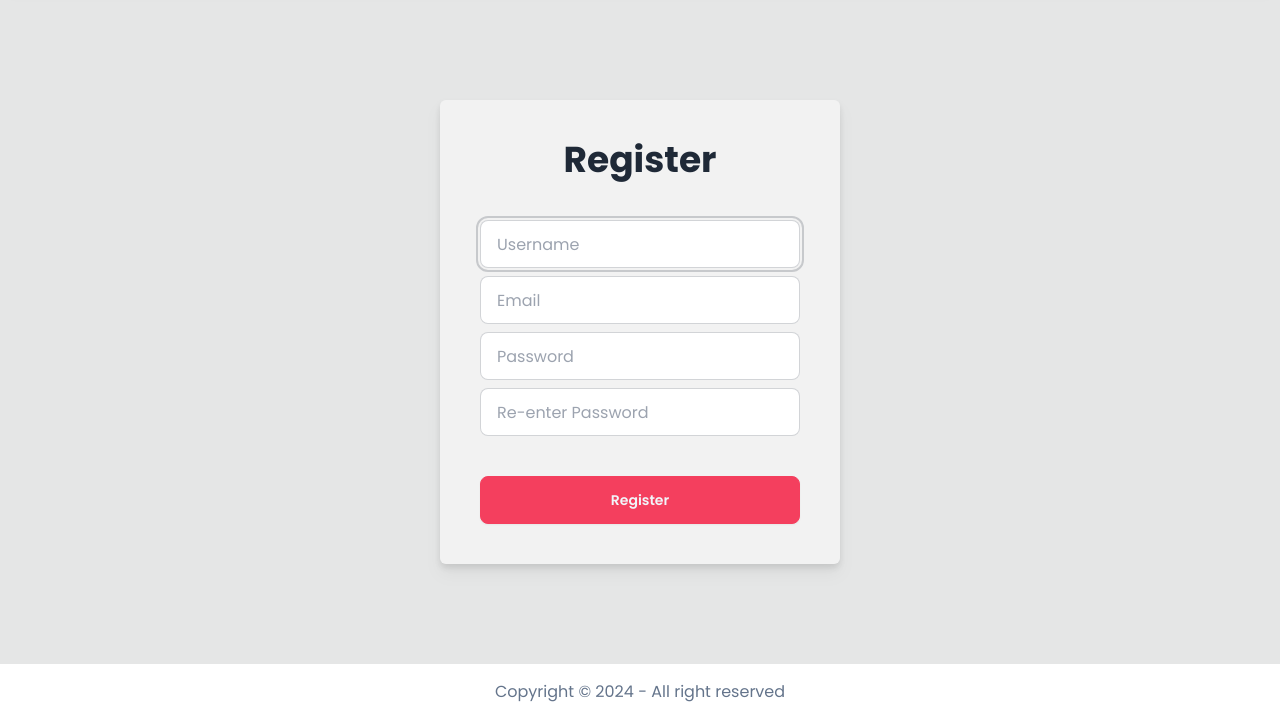
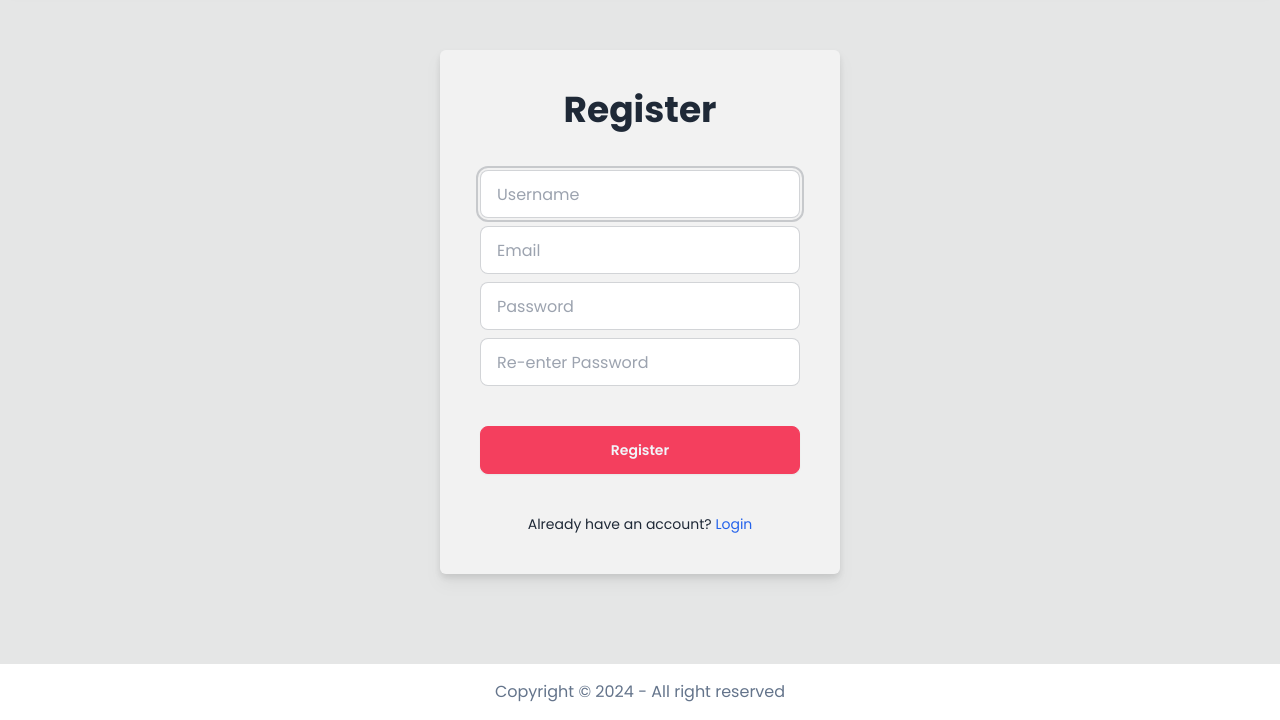
Before and after one commit to AKThu/EasyRecipe, a Flask app: page /register in a window 1280 px wide. Shown: the part 80-800 px from the top of the page. Run offline with Flask 3, Linux system fonts and the light colour scheme.

Commit message:
Backend: Protected routes with login required decorators

```diff
--- a/app.py
+++ b/app.py
@@ -4,12 +4,13 @@ from flask import render_template, redirect, request, flash, session
 from config import app, db
 from model import User, Recipe
 from http import HTTPStatus
-from helpers import error, password_hash, check_password, allowed_file, get_current_time, string_to_datetime
+from helpers import error, password_hash, check_password, allowed_file, get_current_time, string_to_datetime, login_required
 from werkzeug.utils import secure_filename
 from sqlalchemy import desc
 
 
 @app.route("/")
+@login_required
 def home():
     # newly added recipes
     new_recipes = db.session.execute(db.select(Recipe).order_by(desc(Recipe.id))).scalars().fetchmany(4)
@@ -101,6 +102,7 @@ def login():
 
 
 @app.route("/logout")
+@login_required
 def logout():
     session.clear()
     flash("Logged out", "success")
@@ -108,6 +110,7 @@ def logout():
 
 
 @app.route("/recipes")
+@login_required
 def recipes():
     recipes = db.session.execute(db.select(Recipe)).scalars()
     print(recipes)
@@ -115,6 +118,7 @@ def recipes():
 
 
 @app.route("/recipe/<recipe_id>")
+@login_required
 def recipe_detail(recipe_id):
     # Query recipe from database
     recipe = db.session.execute(db.select(Recipe).filter_by(id=recipe_id)).scalar_one_or_none()
@@ -131,6 +135,7 @@ def recipe_detail(recipe_id):
 
 
 @app.route("/upload", methods=["GET", "POST"])
+@login_required
 def upload():
     if request.method == "POST":
         # handle image upload
--- a/helpers.py
+++ b/helpers.py
@@ -1,6 +1,8 @@
 import datetime
 
 from hashlib import sha256
+from functools import wraps
+from flask import session, redirect
 
 
 ALLOWED_EXTENSIONS = {'png', 'jpg', 'jpeg', 'webp'}
@@ -28,3 +30,12 @@ def get_current_time():
 
 def string_to_datetime(datetime_string):
     return datetime.datetime.strptime(datetime_string, "%x %X")
+
+def login_required(f):
+    @wraps(f)
+    def decorated_function(*args, **kwargs):
+        if session.get("user_id") is None:
+            return redirect("/login")
+        return f(*args, **kwargs)
+
+    return decorated_function
--- a/static/css/output.css
+++ b/static/css/output.css
@@ -3240,6 +3204,16 @@ details.collapse summary::-webkit-details-marker{
 .text-white{
   --tw-text-opacity: 1;
   color: rgb(255 255 255 / var(--tw-text-opacity));
+}
+
+.text-blue-500{
+  --tw-text-opacity: 1;
+  color: rgb(59 130 246 / var(--tw-text-opacity));
+}
+
+.text-blue-600{
+  --tw-text-opacity: 1;
+  color: rgb(37 99 235 / var(--tw-text-opacity));
 }
 
 .shadow{
--- a/templates/authentication/login.html
+++ b/templates/authentication/login.html
@@ -3,7 +3,7 @@
 {% block title %}Log In{% endblock %}
 
 {% block main %}
-<div class="flex flex-col mx-auto p-10 gap-10 bg-base-200 drop-shadow-lg rounded-md">
+<div class="flex flex-col mx-auto p-10 gap-10 bg-base-200 drop-shadow-lg rounded-md mb-10">
     <h1 class="text-4xl font-bold text-center">Log In</h1>
     <form action="/login" method="post" class="w-full md:w-80 mx-auto flex flex-col gap-2">
         <input type="email" name="email" placeholder="Email" autocomplete="off" autofocus class="input input-bordered w-full max-w-xs bg-base-100">
@@ -11,5 +11,6 @@
         <br>
         <button type="submit" class="btn btn-accent text-slate-100">Login</button>
     </form>
+    <p class="text-sm text-center">Do not have an account? <a href="/register" class="text-blue-600 hover:text-accent hover:underline">Register</a></p>
 </div>
 {% endblock %}
--- a/templates/authentication/register.html
+++ b/templates/authentication/register.html
@@ -3,7 +3,7 @@
 {% block title %}Register{% endblock %}
 
 {% block main %}
-<div class="flex flex-col mx-auto p-10 gap-10 bg-base-200 drop-shadow-lg rounded-md">
+<div class="flex flex-col mx-auto p-10 gap-10 bg-base-200 drop-shadow-lg rounded-md mb-10">
     <h1 class="text-4xl font-bold text-center">Register</h1>
     <form action="/register" method="post" class="w-full md:w-80 mx-auto flex flex-col gap-2">
         <input type="text" name="username" placeholder="Username" autocomplete="off" autofocus class="input input-bordered w-full max-w-xs bg-base-100">
@@ -13,5 +13,6 @@
         <br>
         <button type="submit" class="btn btn-accent text-slate-100">Register</button>
     </form>
+    <p class="text-sm text-center">Already have an account? <a href="/login" class="text-blue-600 hover:text-accent hover:underline">Login</a></p>
 </div>
 {% endblock %}
--- a/zzz.note.txt
+++ b/zzz.note.txt
@@ -1,7 +1,4 @@
 Database
-    recipe Table
-        Add Column
-            "date" for recipe
     Create new Table
         rating table
             id -> primary key
```
Also changed, not shown: other parts of static/css/output.css (+12 -48 lines).
